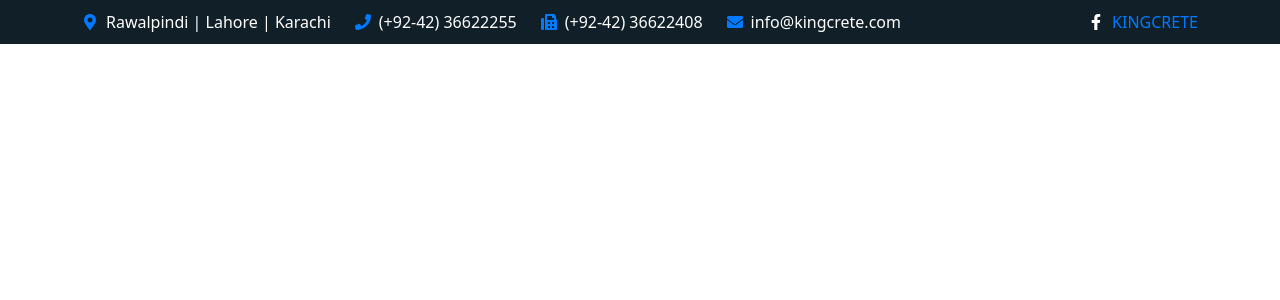
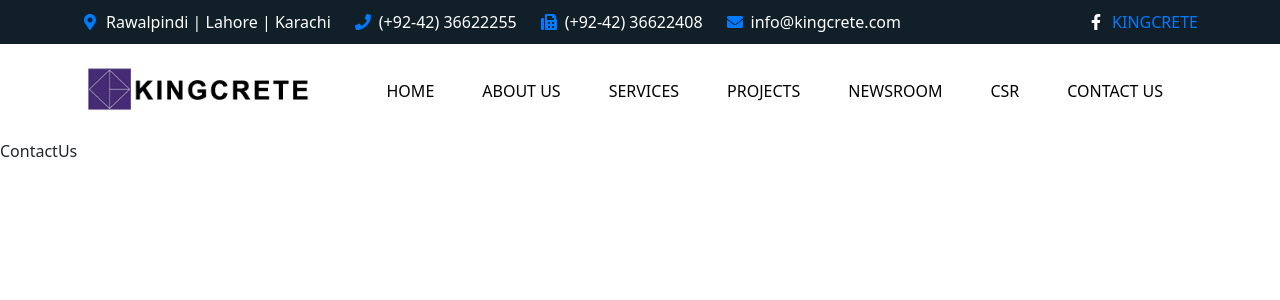
Before and after one commit to MAbdullah369/Construction_Website, a React (Vite) app in the folder vite-project/: page /contact-us in a window 1280 px wide. Shown: the top 300 px of the page. Built offline with nearby package versions, Linux system fonts and the light colour scheme.

Commit message:
navbar added

```diff
--- a/vite-project/package.json
+++ b/vite-project/package.json
@@ -13,7 +13,8 @@
     "bootstrap": "^5.3.3",
     "react": "^19.0.0",
     "react-dom": "^19.0.0",
-    "react-icons": "^5.5.0"
+    "react-icons": "^5.5.0",
+    "react-router-dom": "^7.2.0"
   },
   "devDependencies": {
     "@eslint/js": "^9.19.0",
--- a/vite-project/src/App.css
+++ b/vite-project/src/App.css
@@ -21,9 +21,9 @@ body {
 /* Default layout (row) */
 .top-navbar-left {
   display: flex;
-  flex-direction: row; /* Default: row layout */
+  flex-direction: row;
   align-items: center;
-  gap: 20px; /* Adjust gap between items */
+  gap: 20px;
 }
 
 .top-navbar-right {
@@ -48,3 +48,18 @@ body {
     align-items: flex-start;
   }
 }
+/*---------------------------Main Navbar------------------------------------*/
+.main-navbar{
+  background-color: white;
+  padding: 10px 0;
+  color: #000000;
+}
+.nav-link{
+  text-decoration: none ;
+  color: black;
+}
+.navbar-logo {
+  height: 70px;
+  margin-right: 30px;
+  margin-top: 5px;
+}
--- a/vite-project/src/App.jsx
+++ b/vite-project/src/App.jsx
@@ -1,10 +1,28 @@
 import './App.css'
 import Header from './Components/Header/Header'
-
+import { BrowserRouter as Router, Routes, Route } from 'react-router-dom'
+import AboutUs from './Components/AboutUs/AboutUs'
+import Home from './Components/Home/Home'
+import Newsroom from './Components/Newsroom/Newsroom'
+import Projects from './Components/Projects/Projects'
+import Services from './Components/Services/Services'
+import Csr from './Components/Csr/Csr'
+import ContactUs from './Components/ContactUS/ContactUs'
 function App() {
   return (
     <>
+    <Router>
     <Header/>
+    <Routes>
+      <Route path='/' element={<Home/>}/>
+      <Route path='/about-us' element={<AboutUs/>}/>
+      <Route path='/services' element={<Services/>}/>
+      <Route path='/projects' element={<Projects/>}/>
+      <Route path='/newsroom' element={<Newsroom/>}/>
+      <Route path='/csr' element={<Csr/>}/>
+      <Route path='/contact-us' element={<ContactUs/>}/>
+    </Routes>
+    </Router>
     </>
   )
 }
--- /dev/null
+++ b/vite-project/src/Components/ContactUS/ContactUs.jsx
@@ -0,0 +1,9 @@
+import React from 'react'
+
+const ContactUs = () => {
+  return (
+    <div>ContactUs</div>
+  )
+}
+
+export default ContactUs
--- /dev/null
+++ b/vite-project/src/Components/Csr/Csr.jsx
@@ -0,0 +1,9 @@
+import React from 'react'
+
+const Csr = () => {
+  return (
+    <div>Csr</div>
+  )
+}
+
+export default Csr
--- a/vite-project/src/Components/Header/Header.jsx
+++ b/vite-project/src/Components/Header/Header.jsx
@@ -1,9 +1,11 @@
 import React from 'react'
 import TopNavbar from './TopNavbar/TopNavbar'
+import Navbar from './Navbar/Navbar'
 const Header = () => {
   return (
     <>
     <TopNavbar/>
+    <Navbar/>
     </>
   )
 }
--- /dev/null
+++ b/vite-project/src/Components/Header/Navbar/Navbar.jsx
@@ -0,0 +1,31 @@
+import React from 'react'
+import "bootstrap/dist/css/bootstrap.min.css";
+import { Link } from 'react-router-dom';
+import Logo from '../../../Pictures/llilogo.png'
+const Navbar = () => {
+  return (
+    <nav className='main-navbar'>
+      <div className='container d-flex justify-content-between align-items-center flex-wrap'>
+        <div className='d-flex align-items-center gap-5 top-navbar-left'>
+
+        <div className='d-flex align-items-center gap-2'>
+            <img src={Logo} alt="Logo"  className='navbar-logo'/>
+        </div>
+
+          <div className='d-flex align-items-center gap-5'>
+            <h6 className='mb-0'><Link to="/" className='nav-link'>HOME</Link></h6>
+            <h6 className='mb-0'><Link to="/about-us" className='nav-link '>ABOUT US</Link></h6>
+            <h6 className='mb-0'><Link to="/services" className='nav-link'>SERVICES</Link></h6>
+            <h6 className='mb-0'><Link to="/projects" className='nav-link'>PROJECTS</Link></h6>
+            <h6 className='mb-0'><Link to="/newsroom" className='nav-link'>NEWSROOM</Link></h6>
+            <h6 className='mb-0'><Link to="/csr" className='nav-link'>CSR</Link></h6>
+            <h6 className='mb-0'><Link to="/contact-us" className='nav-link'>CONTACT US</Link></h6>
+          </div>
+
+        </div>
+      </div>
+    </nav>
+  )
+}
+
+export default Navbar
--- /dev/null
+++ b/vite-project/src/Components/Newsroom/Newsroom.jsx
@@ -0,0 +1,9 @@
+import React from 'react'
+
+const Newsroom = () => {
+  return (
+    <div>Newsroom</div>
+  )
+}
+
+export default Newsroom
--- /dev/null
+++ b/vite-project/src/Components/Projects/Projects.jsx
@@ -0,0 +1,9 @@
+import React from 'react'
+
+const Projects = () => {
+  return (
+    <div>Projects</div>
+  )
+}
+
+export default Projects
--- /dev/null
+++ b/vite-project/src/Components/Services/Services.jsx
@@ -0,0 +1,9 @@
+import React from 'react'
+
+const Services = () => {
+  return (
+    <div>Services</div>
+  )
+}
+
+export default Services
```
Also changed, not shown: vite-project/src/Pictures/llilogo.png (added), 1 other file (tests, documents, lock files or other folders).
